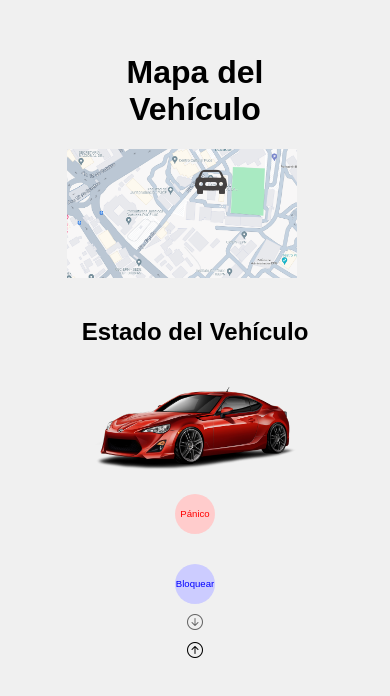
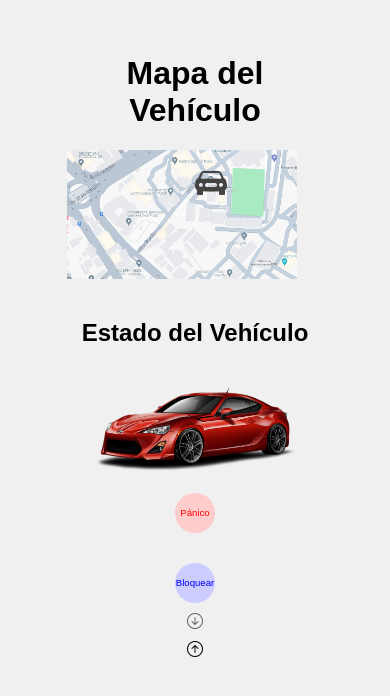
Before and after one commit to Steve-p-Dev/SistemaVehicular, a plain HTML site: page mapa.html in a window 390 px wide. Shown: the part 136-832 px from the top of the page. Drawn offline with nearby package versions, Linux system fonts and the light colour scheme.

Commit message:
Add files via upload

```diff
--- a/styles.css
+++ b/styles.css
@@ -327,6 +327,47 @@ body {
     border: none;
     font-size: 10px;
     color: transparent;
+}
+/* Responsive styles for medium screens (tablets) */
+@media (max-width: 768px) {
+    .status-item:nth-child(1) {
+        top: -90px;
+        left: 50px;
+        font-size: 9px;
+    }
+
+    .status-item:nth-child(2) {
+        top: -160px;
+        left: 80px;
+        font-size: 9px;
+    }
+
+    .status-item:nth-child(3) {
+        top: -120px;
+        left: 20px;
+        font-size: 9px;
+    }
+}
+
+/* Responsive styles for small screens (phones) */
+@media (max-width: 480px) {
+    .status-item:nth-child(1) {
+        top: -70px;
+        left: 50px;
+        font-size: 8px;
+    }
+
+    .status-item:nth-child(2) {
+        top: -120px;
+        left: 60px;
+        font-size: 8px;
+    }
+
+    .status-item:nth-child(3) {
+        top: -80px;
+        left: 10px;
+        font-size: 8px;
+    }
 }
 
 .status-check::before {
```
